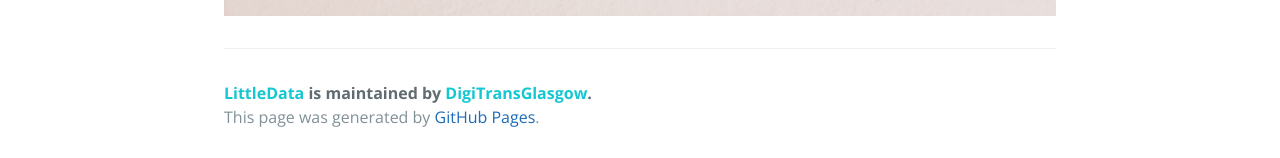
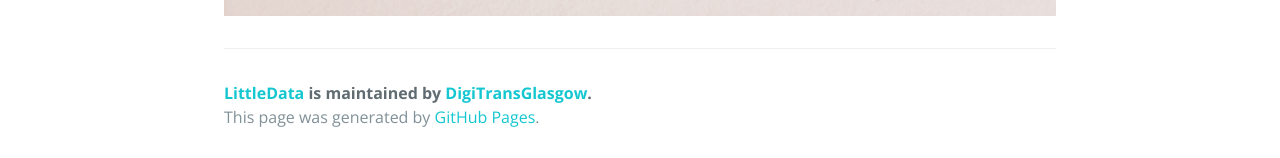
Before and after one commit to DigiTransGlasgow/LittleData, a Jekyll site: the page built from index.md, in a window 1280 px wide. Shown: the part 2084-2242 px from the top of the page. Built offline with Jekyll 4.4.1, drawn with Linux system fonts in a browser that asks for light colours; our own code applies the rules of GitHub Pages for plain Markdown files; the repository's description, which GitHub fills in, is left out.

Commit message:
Update style.scss

```diff
--- a/assets/css/style.scss
+++ b/assets/css/style.scss
@@ -39,7 +39,7 @@
 }
 
 
-.site-footer-owner a {
+.site-footer a {
 
     color: #15c7d0 !important;
 
```
